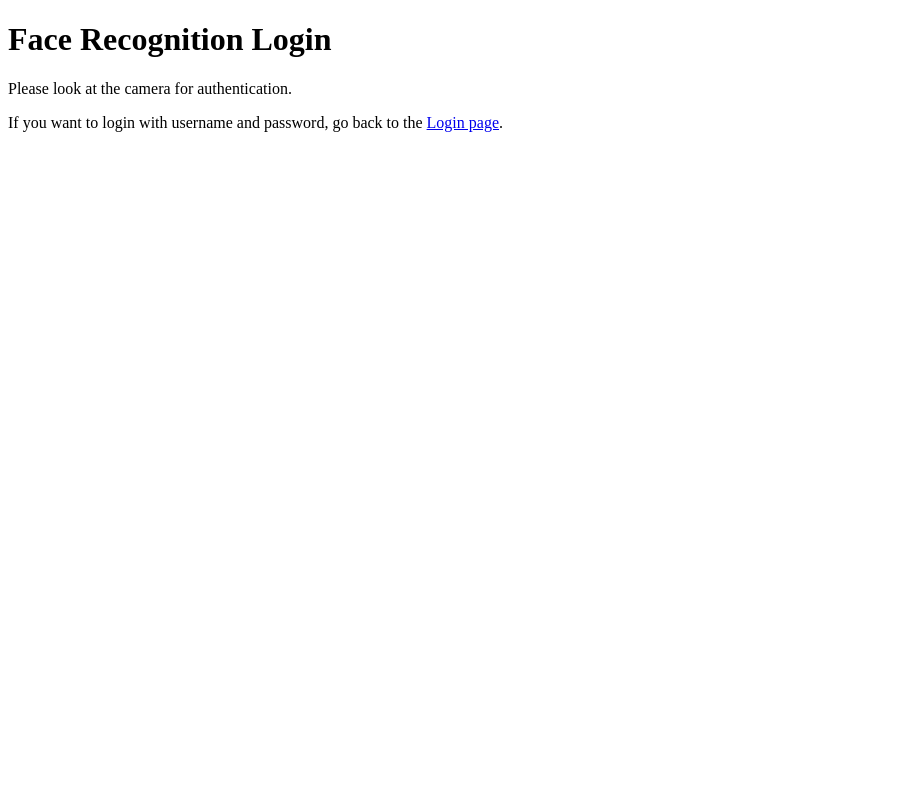
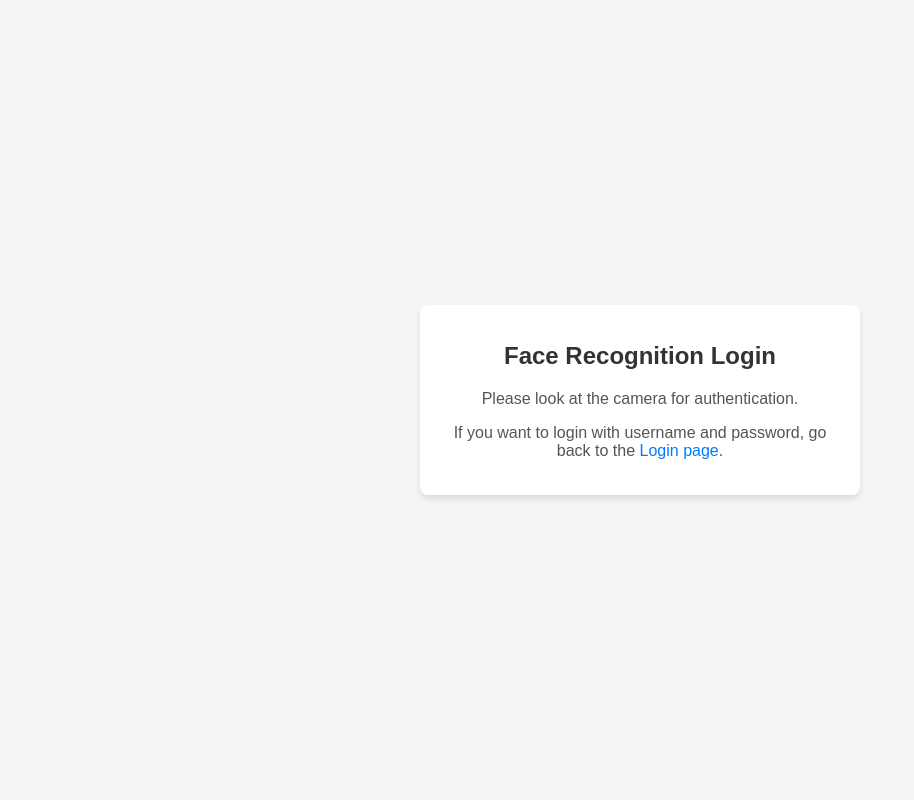
Before and after one commit to mametaro99/face-recoginition, a Flask app: template my_flask_app/templates/face_login.html in a window 1280 px wide. Shown: the whole page, without its empty margins (0-914 px from the left). Run offline with Flask 3, Linux system fonts and the light colour scheme; the template is opened without the code that fills it, so the values that code supplies are empty; some libraries are stand-ins or nearby versions.

Commit message:
顔認証画面のUIを変更

```diff
--- a/my_flask_app/templates/face_login.html
+++ b/my_flask_app/templates/face_login.html
@@ -4,12 +4,51 @@
     <meta charset="UTF-8">
     <meta name="viewport" content="width=device-width, initial-scale=1.0">
     <title>Face Login</title>
+    <style>
+        body {
+            font-family: Arial, sans-serif;
+            background-color: #f5f5f5;
+            margin: 0;
+            display: flex;
+            justify-content: center;
+            align-items: center;
+            height: 100vh;
+        }
+        .container {
+            background: #fff;
+            padding: 20px;
+            border-radius: 8px;
+            box-shadow: 0 4px 6px rgba(0, 0, 0, 0.1);
+            width: 90%;
+            max-width: 400px;
+            text-align: center;
+        }
+        h1 {
+            font-size: 24px;
+            color: #333;
+            margin-bottom: 20px;
+        }
+        p {
+            font-size: 16px;
+            color: #555;
+            margin-bottom: 15px;
+        }
+        a {
+            color: #007BFF;
+            text-decoration: none;
+        }
+        a:hover {
+            text-decoration: underline;
+        }
+    </style>
 </head>
 <body>
-    <h1>Face Recognition Login</h1>
-    <p>Please look at the camera for authentication.</p>
+    <div class="container">
+        <h1>Face Recognition Login</h1>
+        <p>Please look at the camera for authentication.</p>
 
-    <!-- ログイン画面へのリンクを追加 -->
-    <p>If you want to login with username and password, go back to the <a href="{{ url_for('login') }}">Login page</a>.</p>
+        <!-- ログイン画面へのリンク -->
+        <p>If you want to login with username and password, go back to the <a href="{{ url_for('login') }}">Login page</a>.</p>
+    </div>
 </body>
 </html>
```
